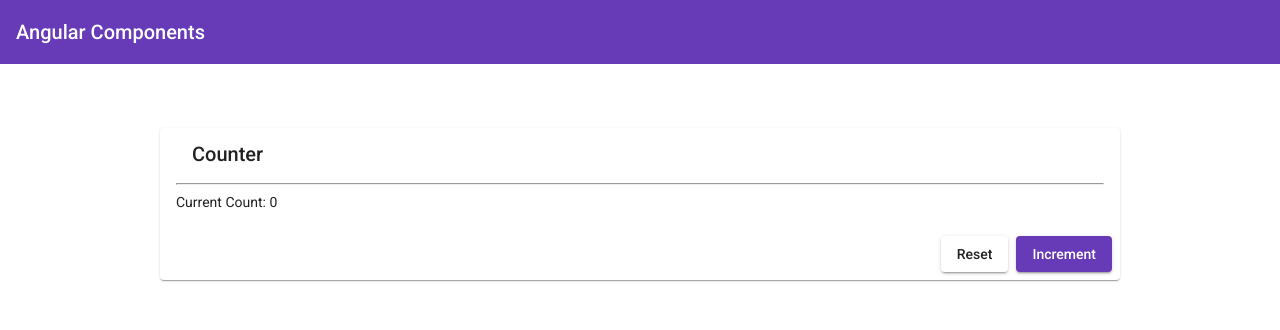
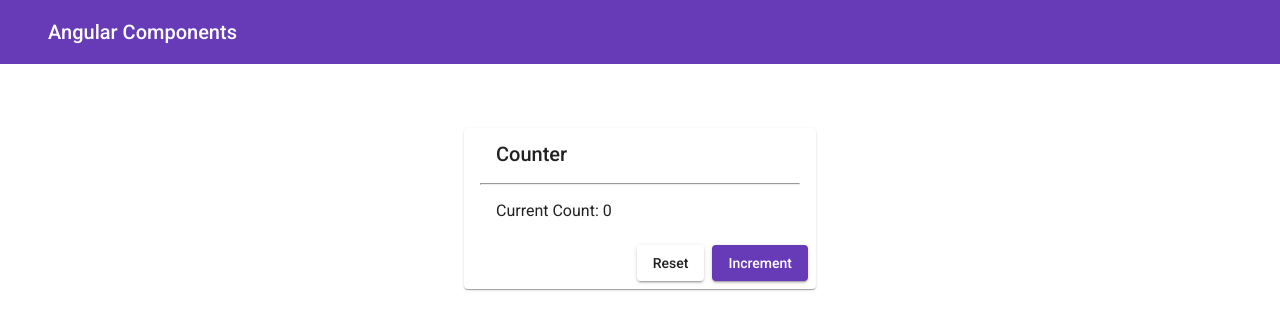
Before and after one commit to lean-ng/edu-components, an Angular app: page / in a window 1280 px wide. Shown: the top 330 px of the page. Built offline with nearby package versions, Linux system fonts and the light colour scheme.

Commit message:
Style components encapsulated from global styles.

```diff
--- a/src/app/app.component.css
+++ b/src/app/app.component.css
@@ -1,20 +1,5 @@
-h1 {
-  margin-left: 2rem;
-}
-
 main {
   margin: 4rem auto 0;
   padding: 0 2rem;
   max-width: 960px;
 }
-
-main mat-card {
-  margin: 0 auto;
-  max-width: 320px;
-}
-
-main mat-card p {
-  margin-left: 1rem;
-  margin-top: 1rem;
-  font-size: 1rem;
-}
--- a/src/app/components/counter/card/card.component.css
+++ b/src/app/components/counter/card/card.component.css
@@ -0,0 +1,10 @@
+mat-card {
+  margin: 0 auto;
+  max-width: 320px;
+}
+
+mat-card p {
+  margin-left: 1rem;
+  margin-top: 1rem;
+  font-size: 1rem;
+}
--- a/src/app/components/header/header.component.css
+++ b/src/app/components/header/header.component.css
@@ -0,0 +1,3 @@
+h1 {
+  margin-left: 2rem;
+}
```
